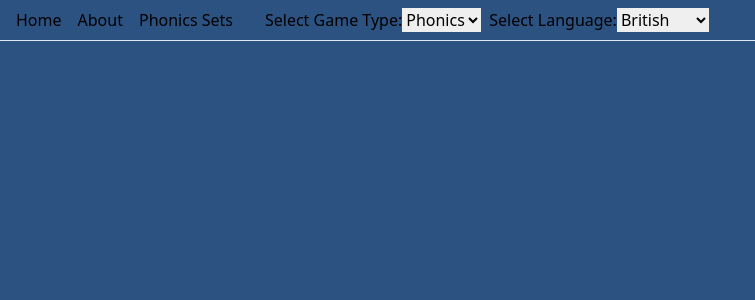
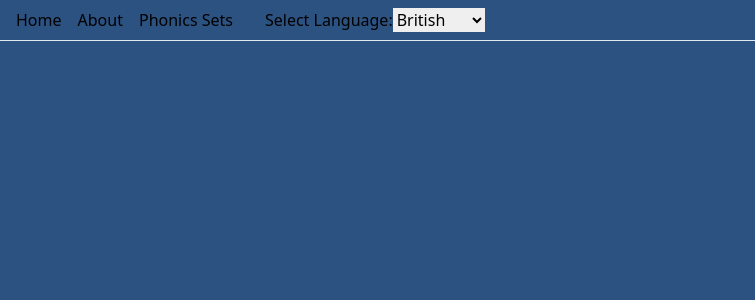
Before and after one commit to mojiwa/toddler-phonics-letter-game, a React (Create React App) app: page / in a window 1280 px wide. Shown: the top 300 px of the page, without its empty margins (0-755 px from the left). Built offline with nearby package versions, Linux system fonts and the light colour scheme.

Commit message:
disable select game type

```diff
--- a/src/App.tsx
+++ b/src/App.tsx
@@ -212,11 +212,12 @@ class App extends React.PureComponent<{},IAppState> {
                 {this.state.SelectedItems.length === 0 ? <div> </div> : <Link to='/game'>Play Game</Link>}
               </li>
             </ul>
-            <label className='ml-2'>Select Game Type:</label>
+            {/* Disable select game type until after MVP */}
+            {/* <label className='ml-2'>Select Game Type:</label>
             <select id='game-type' name='game-type' onChange={(e) => this.onGameTypeSelect(e.target.value)} value={this.state.GameTypeSelection}>
               <option value={0}>Phonics</option>
               <option value={1}>Letters</option>
-            </select>
+            </select> */}
             <label className='ml-2'>Select Language:</label>
             <select id='language' name='language' onChange={(e) => this.onLanguageSelect(e.target.value)} value={this.state.LanguageSelection}>
               <option value={0}>British</option>
```
